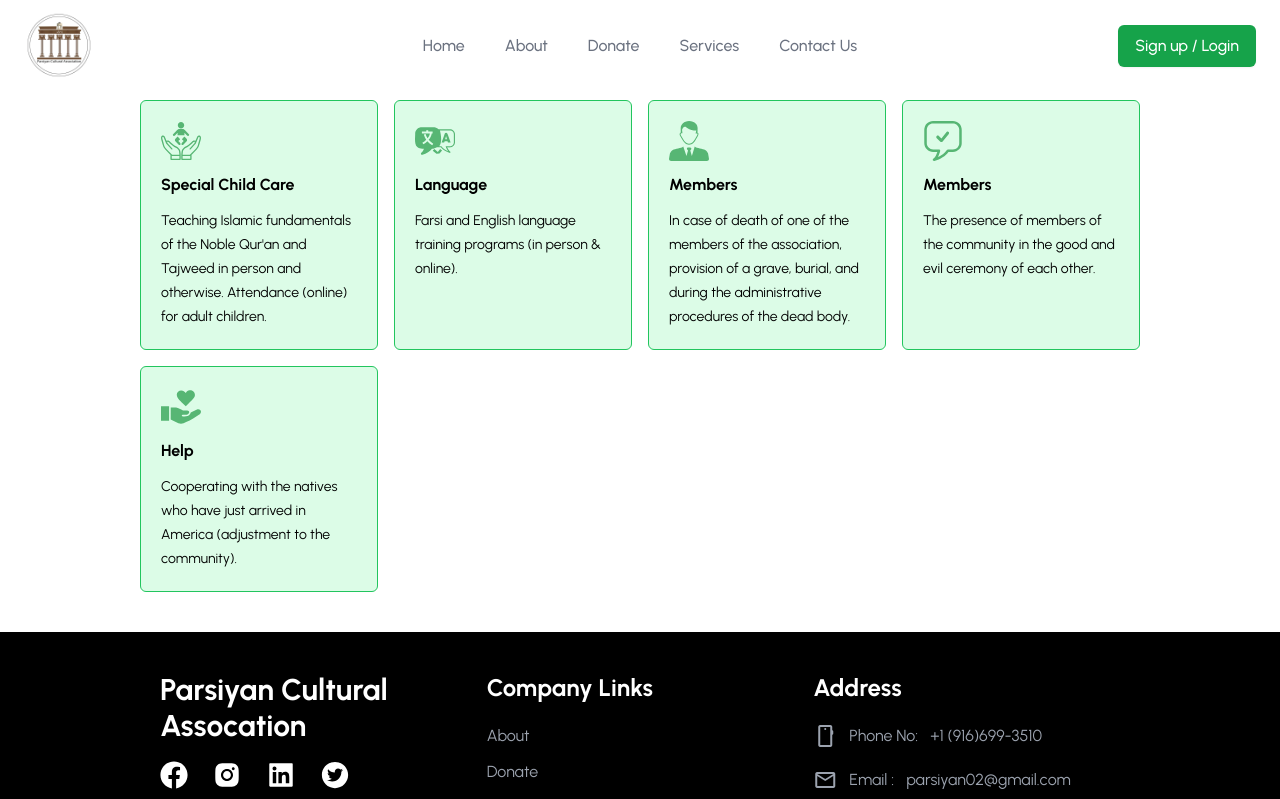
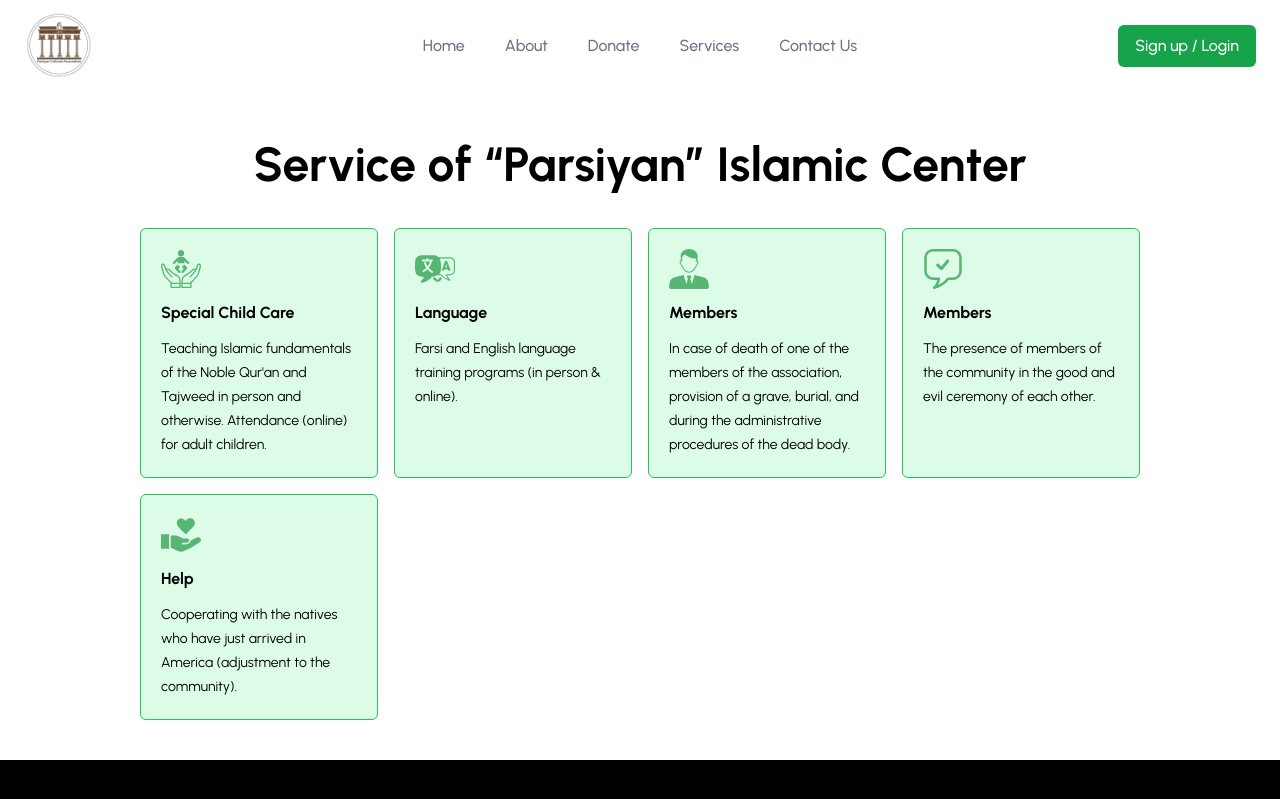
Before and after one commit to ghulamabbas01/parsiyan-islamict-center, a Next.js app: page /Services in a window 1280 px wide. Shown: the top 799 px of the page. Built offline with nearby package versions, Linux system fonts and the light colour scheme.

Commit message:
have changing

```diff
--- a/components/Navbar.jsx
+++ b/components/Navbar.jsx
@@ -21,7 +21,7 @@
                   </h1> */}
                   <div className="relative logo-Img">
                     <Image
-                      src="/logo.jpg "
+                      src="/logo.jpg"
                       alt="Parsiyan-Cultural-Assocation-Logo.JPG"
                       width={70}
                       height={70}
--- a/pages/ContactUs.jsx
+++ b/pages/ContactUs.jsx
@@ -177,7 +177,7 @@
                     type="submit"
                     variant="contained"
                     size="large"
-                    className="py-3 px-5 mb-5 text-sm font-medium text-center text-white rounded-lg bg-green-600 hover:bg-green-800"
+                    className="py-3 px-5 mb-6 text-sm font-medium text-center text-white rounded-lg bg-green-600 hover:bg-green-800"
                     loading={loading}
                   >
                     send message
--- a/pages/Services.jsx
+++ b/pages/Services.jsx
@@ -5,6 +5,10 @@
   return (
     <div className=" pt-[100px]  pb-10 ">
       <Container>
+        <h1 className="font-bold text-5xl text-center my-10 ">
+          Service of “Parsiyan” Islamic Center
+        </h1>
+
         <div className="grid grid-cols-1 md:grid-cols-4 gap-4">
           <div className="border border-green-500 rounded-md bg-green-100 p-5 ">
             <div className="relative w-10 h-10">
```
